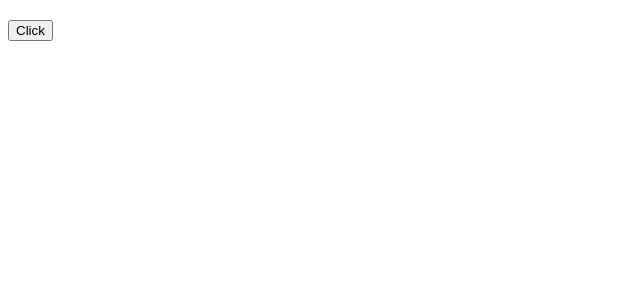
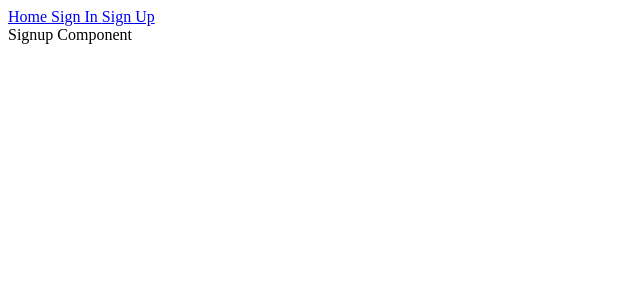
Before and after one commit to dardanbakiu/LoginSystemReact, a React (Create React App) app in the folder frontend/: page /signup in a window 1280 px wide. Shown: the top 300 px of the page, without its empty margins (0-640 px from the left). Built offline with nearby package versions, Linux system fonts and the light colour scheme.

Commit message:
Frontend: react router fixed

```diff
--- a/frontend/package.json
+++ b/frontend/package.json
@@ -9,6 +9,8 @@
     "axios": "^0.20.0",
     "react": "^16.13.1",
     "react-dom": "^16.13.1",
+    "react-router": "^5.2.0",
+    "react-router-dom": "^5.2.0",
     "react-scripts": "3.4.3"
   },
   "scripts": {
--- a/frontend/src/App.js
+++ b/frontend/src/App.js
@@ -1,32 +1,31 @@
 import React from 'react';
-import axios from 'axios'
+import axios from 'axios';
+import { BrowserRouter, Link, Route, Switch } from 'react-router-dom'
+import Home from './pages/home/Home'
+import Signin from './pages/signin/Signin'
+import Signup from './pages/signup/Signup'
+import Error from './pages/Error'
+import Navigation from './pages/Navigation'
+
 
 class App extends React.Component {
   state = {
-    data : []
-  }
-
-  buttonHandle = () => {
-    let data = null
-    axios.get('http://localhost:3001/')
-      .then(data => {
-        console.log(data)
-        data = data
-      })
-
-      this.setState({
-        data:data
-      })
+    data: []
   }
 
   render() {
     return (
-      <div className="App">
-
-        <h2> {this.state.data} </h2>
-
-        <button onClick={this.buttonHandle}>Click</button>
-      </div>
+      <BrowserRouter>
+        <div>
+          <Navigation />
+          <Switch>
+            <Route path='/' component={Home} exact />
+            <Route path='/signin' component={Signin} />
+            <Route path='/signup' component={Signup} />
+            <Route component={Error} />
+          </Switch>
+        </div>
+      </BrowserRouter>
     );
   }
 }
--- /dev/null
+++ b/frontend/src/pages/Error.js
@@ -0,0 +1,10 @@
+import React,{Component} from 'react'
+
+export default class Error extends Component {
+
+    render() {
+        return (
+            <div>This page does not exist</div>
+        )
+    }
+}
--- /dev/null
+++ b/frontend/src/pages/Navigation.js
@@ -0,0 +1,14 @@
+import React from 'react'
+import { NavLink } from 'react-router-dom'
+
+const Navigation = () => {
+    return (
+        <div>
+            <NavLink to='/' > Home </NavLink>
+            <NavLink to='/signin' > Sign In </NavLink>
+            <NavLink to='/signup' > Sign Up </NavLink>
+        </div>
+    )
+}
+
+export default Navigation
--- /dev/null
+++ b/frontend/src/pages/home/Home.js
@@ -0,0 +1,10 @@
+import React,{Component} from 'react'
+
+export default class Home extends Component {
+
+    render() {
+        return (
+            <div>Home Component</div>
+        )
+    }
+}
--- /dev/null
+++ b/frontend/src/pages/signin/Signin.js
@@ -0,0 +1,10 @@
+import React,{Component} from 'react'
+
+export default class Signin extends Component {
+
+    render() {
+        return (
+            <div>Signin Component</div>
+        )
+    }
+}
--- /dev/null
+++ b/frontend/src/pages/signup/Signup.js
@@ -0,0 +1,10 @@
+import React,{Component} from 'react'
+
+export default class Signup extends Component {
+
+    render() {
+        return (
+            <div>Signup Component</div>
+        )
+    }
+}
```
Also changed, not shown: 2 other files (tests, documents, lock files or other folders).
